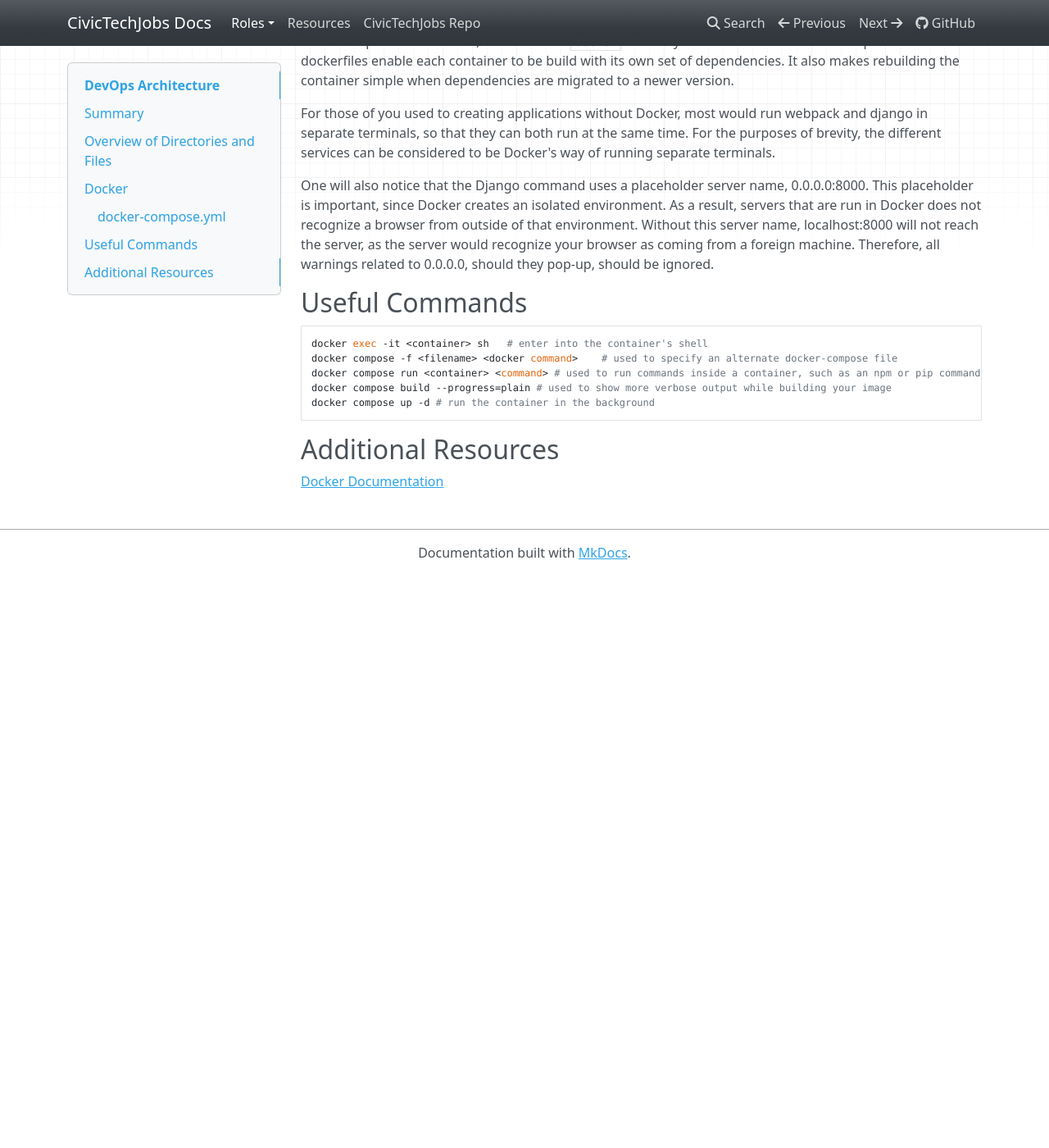
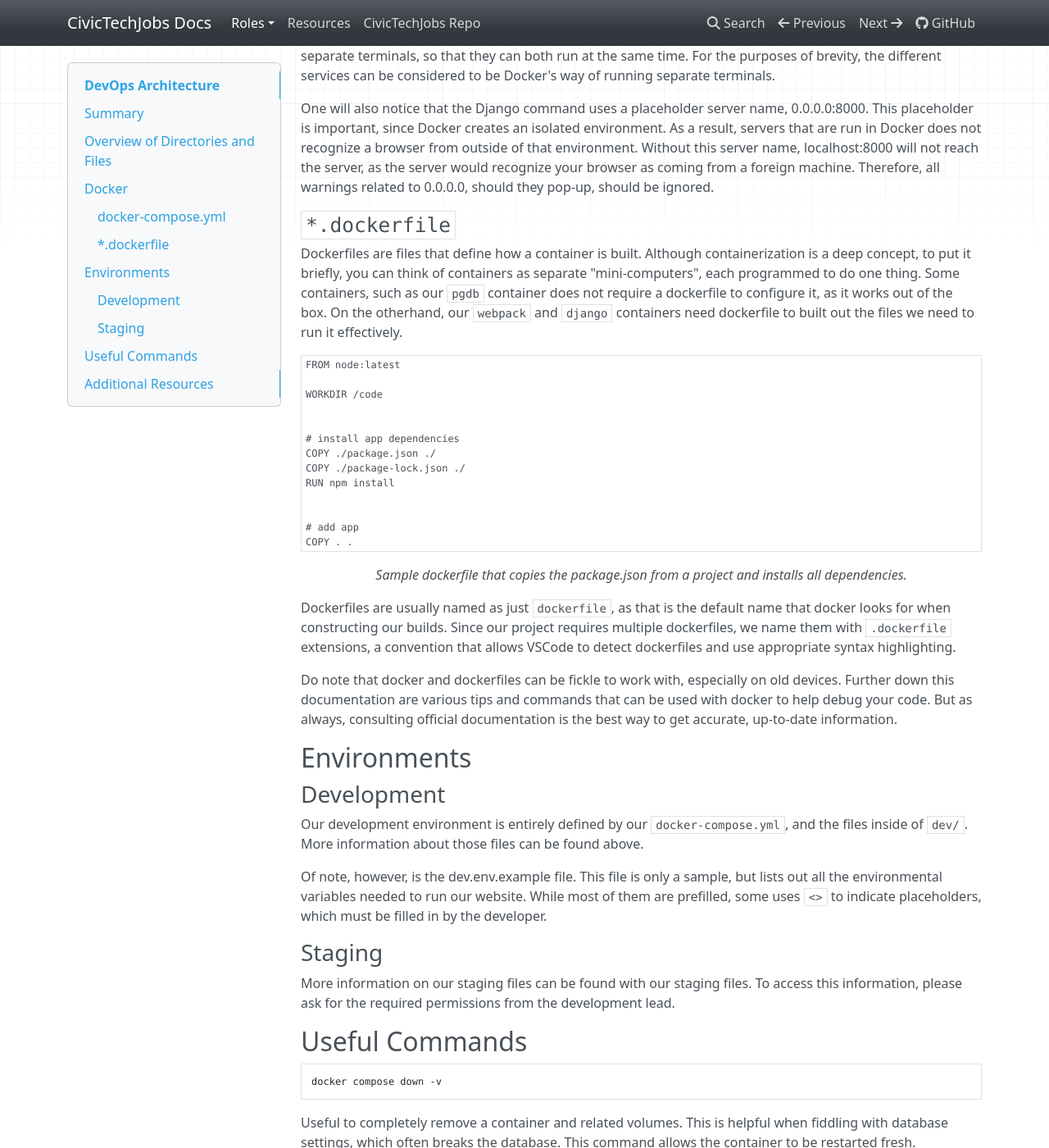
Before and after one commit to hackforla/CivicTechJobs-Documentation, an MkDocs documentation site: the page built from docs/developer/devops.md, in a window 1280 px wide and 1400 px high, scrolled down 1669 px. Shown: the whole window at 82% size. Built offline with MkDocs 1.6.1, drawn with Linux system fonts in a browser that asks for light colours; nearby versions of some CDN libraries; before the commit the page ends 2371 px from its top, so only the background shows below that; some of the changed text lies outside the part shown.

Commit message:
added devops documentation

````diff
--- a/docs/developer/devops.md
+++ b/docs/developer/devops.md
@@ -18,17 +18,11 @@
 │    ├── django.dockerfile
 │    ├── webpack.dockerfile
 │    └── dev.env
-├── stage/ # DevOps
-│    ├── django.dockerfile
-│    ├── nginx.dockerfile
-│    ├── stage.env
-│    └── nginx.conf
 ├── .dockerignore # DevOps
 ├── .gitignore
 ├── jsconfig.json
 ├── CONTRIBUTING.md
 ├── docker-compose.yml # DevOps
-├── docker-compose.stage.yml # DevOps
 ├── LICENSE
 └── README.md
 ```
@@ -39,15 +33,9 @@ _<p style="text-align: center;">Overall project structure</p>_
 ├── dev/
 │    ├── django.dockerfile
 │    ├── webpack.dockerfile
-│    └── dev.env
-├── stage/
-│    ├── django.dockerfile
-│    ├── nginx.dockerfile
-│    ├── stage.env
-│    └── nginx.conf
+│    └── dev.env.example
 ├── .dockerignore
 ├── docker-compose.yml
-└── docker-compose.stage.yml
 ```
 
 _<p style="text-align: center;">DevOps Architecture</p>_
@@ -56,35 +44,102 @@ _<p style="text-align: center;">DevOps Architecture</p>_
 
 **DevOps Tech Stack**: Docker, Gunicorn, Nginx, PostgreSQL
 
-Note, some files are added to .gitignore so they are not here. In order to gain access to these files, you must have admin access to our 1password. Please ask the lead developer for such access if your issues requires access to other environments.
+Our devops files can be thought of as a set of files needed to create an exact replica of our environments for our developers. Although the overall structure appears deceptively basic, it only represents a fraction of our devops files. Several of our files, such as the ones that construct our staging environment, contains sensitive information, and as such as not placed in our public repository. For most frontend and backend work, there is never a need to access these files.
+
+> ###### _\*Note: On the rare occasions that there is a need to access the sensitive files for environments other than development, please consult the development lead of the project. They will know exactly what files you need, and what permissions you need to access them._
 
 ## Overview of Directories and Files
 
-- **dev/:** contains two dockerfiles and an env file. `django.dockerfile` contains information for our Django server setup. `webpack.dockerfile` contains information to start our webpack watch plugin. `dev.env` is read into docker-compose.yml (below) in order to create our local dev env.
+- **dev/:** contains two dockerfiles and an env file. `django.dockerfile` contains information for our Django server setup. `webpack.dockerfile` contains information to start our webpack watch plugin. `dev.env.example` is an example of the env file needed to configure our dev environment.
 - **.dockerignore:** This file tells Docker to ignore certain files when building the container. These are usually files that pertain to docker or git, which are not important when building the webserver.
 - **docker-compose.yml:** Contains instructions for docker when we run "docker compose". To know more about what each line does, please consult [Docker's documentation](https://docs.docker.com/compose/compose-file/).
 
 ## Docker
 
-Docker is a platform that allows packaging and virtualizing applications within a container, giving it the powerful ability to collaborate in a stable, inter-developer environment, and deploying web applications with the greatest of ease. We will not be going too much into Docker here, but we will explain in greater depth some of the Docker configurations we have made.
+Docker is a platform that allows packaging and virtualizing applications within a container. This gives developers the powerful ability to collaborate in a stable, synchonized environment, and deploying web applications with the greatest of ease. We will not be going too much into Docker here, but we will explain in greater depth some of the Docker configurations we have made.
 
 ### `docker-compose.yml`
 
-This file contains configuration directions for docker compose. It consists of three services: pgdb (our database), webpack (our webpack bundler), and django (our django server). The webpack and django service relies in separate dockerfiles, located in the `docker` directory to build the container. This separation of dockerfiles enable each container to be build with its own set of dependencies. It also makes rebuilding the container simple when dependencies are migrated to a newer version.
+This file contains configuration directions for docker compose. It consists of three services: pgdb (our database), webpack (our webpack bundler), and django (our django server). The webpack and django service relies in separate dockerfiles, located in the `dev` directory to build the container. This separation of dockerfiles enable each container to be build with its own set of dependencies. It also makes rebuilding the container simple when dependencies are migrated to a newer version.
 
 For those of you used to creating applications without Docker, most would run webpack and django in separate terminals, so that they can both run at the same time. For the purposes of brevity, the different services can be considered to be Docker's way of running separate terminals.
 
 One will also notice that the Django command uses a placeholder server name, 0.0.0.0:8000. This placeholder is important, since Docker creates an isolated environment. As a result, servers that are run in Docker does not recognize a browser from outside of that environment. Without this server name, localhost:8000 will not reach the server, as the server would recognize your browser as coming from a foreign machine. Therefore, all warnings related to 0.0.0.0, should they pop-up, should be ignored.
 
+### `*.dockerfile`
+
+Dockerfiles are files that define how a container is built. Although containerization is a deep concept, to put it briefly, you can think of containers as separate "mini-computers", each programmed to do one thing. Some containers, such as our `pgdb` container does not require a dockerfile to configure it, as it works out of the box. On the otherhand, our `webpack` and `django` containers need dockerfile to built out the files we need to run it effectively.
+
+```dockerfile
+FROM node:latest
+
+WORKDIR /code
+
+
+# install app dependencies
+COPY ./package.json ./
+COPY ./package-lock.json ./
+RUN npm install
+
+
+# add app
+COPY . .
+```
+
+_<p style="text-align: center;">Sample dockerfile that copies the package.json from a project and installs all dependencies.</p>_
+
+Dockerfiles are usually named as just `dockerfile`, as that is the default name that docker looks for when constructing our builds. Since our project requires multiple dockerfiles, we name them with `.dockerfile` extensions, a convention that allows VSCode to detect dockerfiles and use appropriate syntax highlighting.
+
+Do note that docker and dockerfiles can be fickle to work with, especially on old devices. Further down this documentation are various tips and commands that can be used with docker to help debug your code. But as always, consulting official documentation is the best way to get accurate, up-to-date information.
+
+## Environments
+
+### Development
+
+Our development environment is entirely defined by our `docker-compose.yml`, and the files inside of `dev/`. More information about those files can be found above.
+
+Of note, however, is the dev.env.example file. This file is only a sample, but lists out all the environmental variables needed to run our website. While most of them are prefilled, some uses `<>` to indicate placeholders, which must be filled in by the developer.
+
+### Staging
+
+More information on our staging files can be found with our staging files. To access this information, please ask for the required permissions from the development lead.
+
 ## Useful Commands
 
 ```bash
-docker exec -it <container> sh   # enter into the container's shell
-docker compose -f <filename> <docker command>    # used to specify an alternate docker-compose file
-docker compose run <container> <command> # used to run commands inside a container, such as an npm or pip command
-docker compose build --progress=plain # used to show more verbose output while building your image
-docker compose up -d # run the container in the background
+docker compose down -v
 ```
+
+Useful to completely remove a container and related volumes. This is helpful when fiddling with database settings, which often breaks the database. This command allows the container to be restarted fresh.
+
+```bash
+docker compose -f <filename> <docker command>
+```
+
+Use this to specify an alternate docker-compose file to run your commands, such as docker-compose-other.yml. This is useful if you want to test out docker for yourself.
+
+```bash
+docker compose run <container> <command>
+```
+
+This is useful to run one time commands inside your container. Some good commands to run are:
+
+- python manage.py makemigrations
+- python manage.py migrate
+- pip install -r requirements.txt
+- npm install <dependency>
+
+```bash
+docker exec -it <container> sh
+```
+
+Use this to do heavier debugging inside of your container. What this does is open the shell inside of the container's "mini-computer". This allows you to explore the files inside the container to see if it matches what you would expect after building is finished. This command only works when a container is running, so use `docker compose run -d` to run your container in the background beforehand.
+
+```bash
+docker compose build --progress=plain
+```
+
+Sometimes when a build is happening, the logs are too opaque to debug if a step goes wrong. This commands makes the logs a bit more verbose so that you might have an easier time debugging.
 
 ## Additional Resources
 
````
